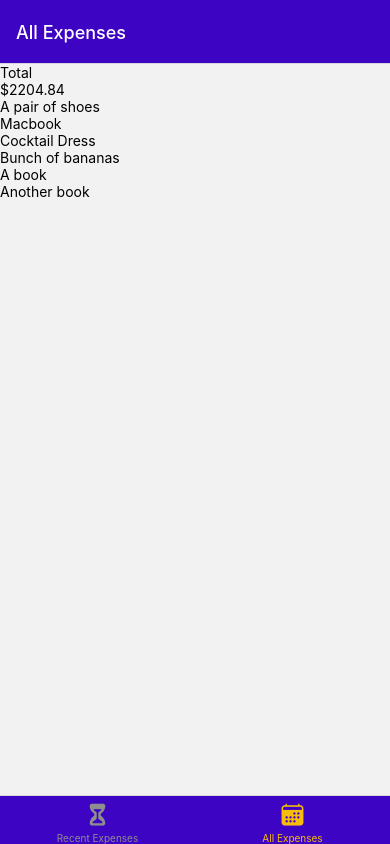
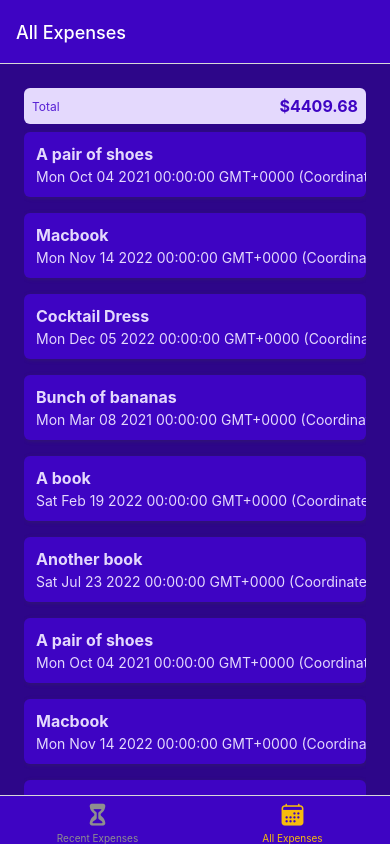
Before and after one commit to missatrox44/expense-tracker-app, a React Native app: screen /AllExpenses in a window 390 px wide. Built offline with nearby package versions, Linux system fonts and the light colour scheme.

Commit message:
added ExpenseItem component, updated styles

```diff
--- /dev/null
+++ b/components/ExpenseItem.js
@@ -0,0 +1,58 @@
+import { Pressable, View, Text, StyleSheet } from 'react-native'
+import React from 'react'
+import { GlobalStyles } from '../constants/styles';
+
+export default function ExpenseItem({description, amount, date}) {
+  return (
+    <Pressable>
+      <View style={styles.expenseItem}>
+        <View>
+          <Text style={[styles.textBase, styles.description]}>{description}</Text>
+          <Text style={styles.textBase}>{date.toString()}</Text>
+        </View>
+        <View style={styles.amountContainer}>
+          <Text style={styles.amount}>{amount}</Text>
+        </View>
+      </View>
+    </Pressable>
+  );
+}
+
+const styles = StyleSheet.create({
+  expenseItem: {
+    padding: 12,
+    marginVertical: 8,
+    backgroundColor: GlobalStyles.colors.primary500,
+    flexDirection: 'row',
+    justifyContent: 'space-between',
+    borderRadius: 6,
+    elevation: 3,
+    shadowColor: GlobalStyles.colors.gray500,
+    shadowRadius: 4,
+    shadowOffset: {
+      width: 1,
+      height: 1
+    },
+    shadowOpacity: 0.4
+  },
+  textBase: {
+    color: GlobalStyles.colors.primary50
+  },
+  description: {
+    fontSize: 16,
+    marginBottom: 4,
+    fontWeight: 'bold'
+  },
+  amountContainer: {
+    paddingHorizontal: 12,
+    paddingVertical: 4,
+    backgroundColor: 'white',
+    justifyContent: 'center',
+    alignItems: 'center',
+    borderRadius: 4
+  },
+  amount: {
+    color: GlobalStyles.colors.primary500,
+    fontWeight: 'bold'
+  }
+});
--- a/components/expensesOutput/ExpensesList.js
+++ b/components/expensesOutput/ExpensesList.js
@@ -1,10 +1,11 @@
-import { View, Text, FlatList } from 'react-native'
+import { FlatList } from 'react-native'
 import React from 'react'
+import ExpenseItem from '../ExpenseItem'
 
 //access to single item in array
 function renderExpenseItem(itemData) {
   return (
-    <Text>{itemData.item.description}</Text>
+    <ExpenseItem {...itemData.item} />
   )
 }
 
--- a/components/expensesOutput/ExpensesOutput.js
+++ b/components/expensesOutput/ExpensesOutput.js
@@ -1,7 +1,8 @@
-import { View } from 'react-native';
+import { View, StyleSheet } from 'react-native';
 import React from 'react';
 import ExpensesSummary from './ExpensesSummary';
 import ExpensesList from './ExpensesList';
+import { GlobalStyles } from '../../constants/styles';
 
 //will receive future expenses from props though recentExpenses and AllExpenses components
 const DUMMY_EXPENSES = [
@@ -41,14 +42,62 @@
     amount: 38.89,
     date: new Date('2022-07-23')
   },
+  {
+    id: 'e7',
+    description: 'A pair of shoes',
+    amount: 59.99,
+    date: new Date('2021-10-04')
+  },
+  {
+    id: 'e8',
+    description: 'Macbook',
+    amount: 2000.00,
+    date: new Date('2022-11-14')
+  },
+  {
+    id: 'e9',
+    description: 'Cocktail Dress',
+    amount: 85.98,
+    date: new Date('2022-12-05')
+  },
+  {
+    id: 'e10',
+    description: 'Bunch of bananas',
+    amount: 4.99,
+    date: new Date('2021-03-08')
+  },
+  {
+    id: 'e11',
+    description: 'A book',
+    amount: 14.99,
+    date: new Date('2022-02-19')
+  },
+  {
+    id: 'e12',
+    description: 'Another book',
+    amount: 38.89,
+    date: new Date('2022-07-23')
+  },
 ];
 
 //return summary of all expenses and list of all relevant expense -> expect props
 export default function ExpensesOutput({ expenses, expensesPeriod }) {
   return (
-    <View>
+    <View style={styles.container}>
       <ExpensesSummary expenses={DUMMY_EXPENSES} periodName={expensesPeriod} />
       <ExpensesList expenses={DUMMY_EXPENSES} />
     </View>
   )
 }
+
+
+const styles = StyleSheet.create({
+  container: {
+    //take up entire screen
+    flex: 1,
+    paddingHorizontal: 24,
+    paddingTop: 24,
+    paddingBottom: 0,
+    backgroundColor: GlobalStyles.colors.primary700
+  }
+})
--- a/components/expensesOutput/ExpensesSummary.js
+++ b/components/expensesOutput/ExpensesSummary.js
@@ -1,5 +1,6 @@
-import { View, Text } from 'react-native'
-import React from 'react'
+import { View, Text, StyleSheet } from 'react-native';
+import { GlobalStyles } from '../../constants/styles';
+import React from 'react';
 
 export default function ExpensesSummary({ expenses, periodName }) {
 
@@ -10,12 +11,33 @@
   }, 0)
 
   return (
-    <View>
-      <Text>{periodName}</Text>
-      <Text>${expensesSum.toFixed(2)}</Text>
+    <View style={styles.container}>
+      <Text style={styles.period}>{periodName}</Text>
+      <Text style={styles.sum}>${expensesSum.toFixed(2)}</Text>
     </View>
 
   )
 }
 
-{/* SUMMARY - period of expenses, total sum of expenses */ }
+const styles = StyleSheet.create({
+  container: {
+    padding: 8,
+    backgroundColor: GlobalStyles.colors.primary50,
+    borderRadius: 6,
+    flexDirection: 'row',
+    justifyContent: 'space-between',
+    alignItems: 'center'
+  },
+  period: {
+    fontSize: 12,
+    color: GlobalStyles.colors.primary400
+  },
+  sum: {
+    fontSize: 16,
+    fontWeight: 'bold',
+    color: GlobalStyles.colors.primary500
+  }
+});
+
+
+// {/* SUMMARY - period of expenses, total sum of expenses */ }
```
